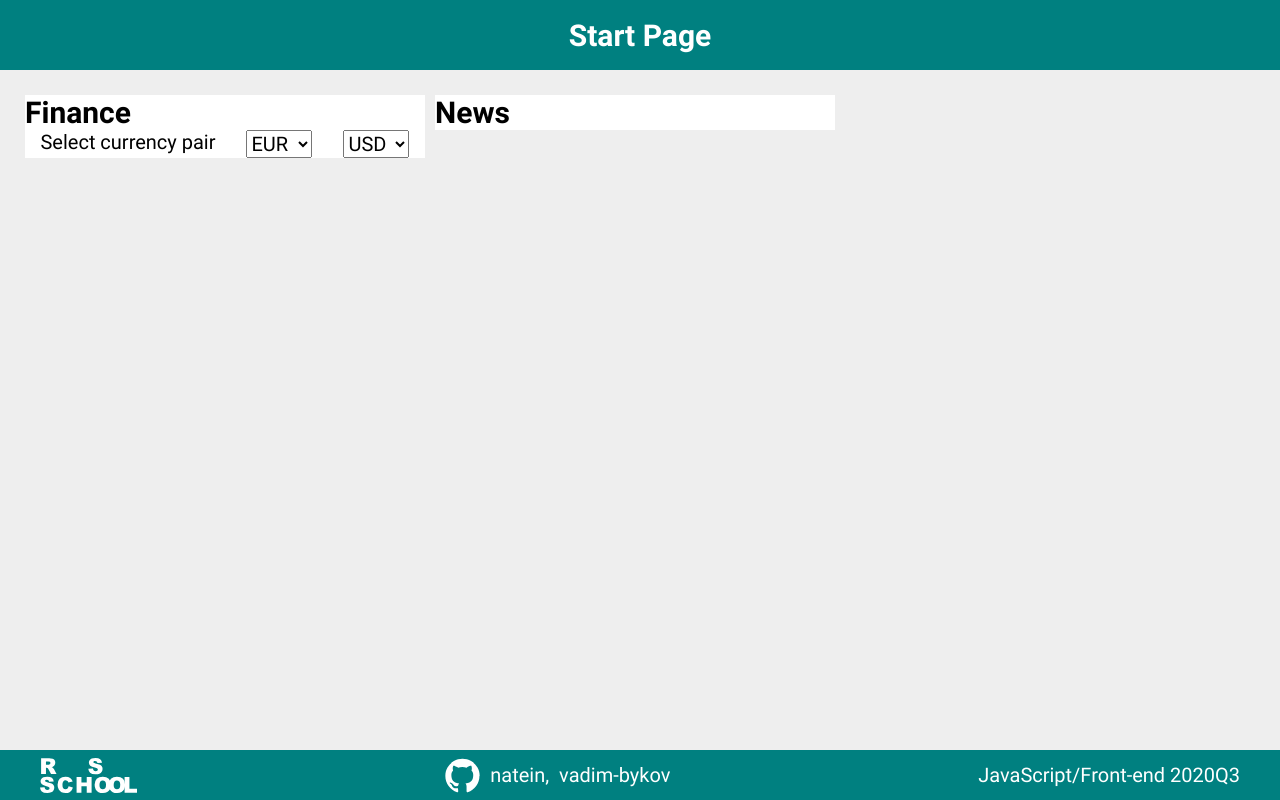
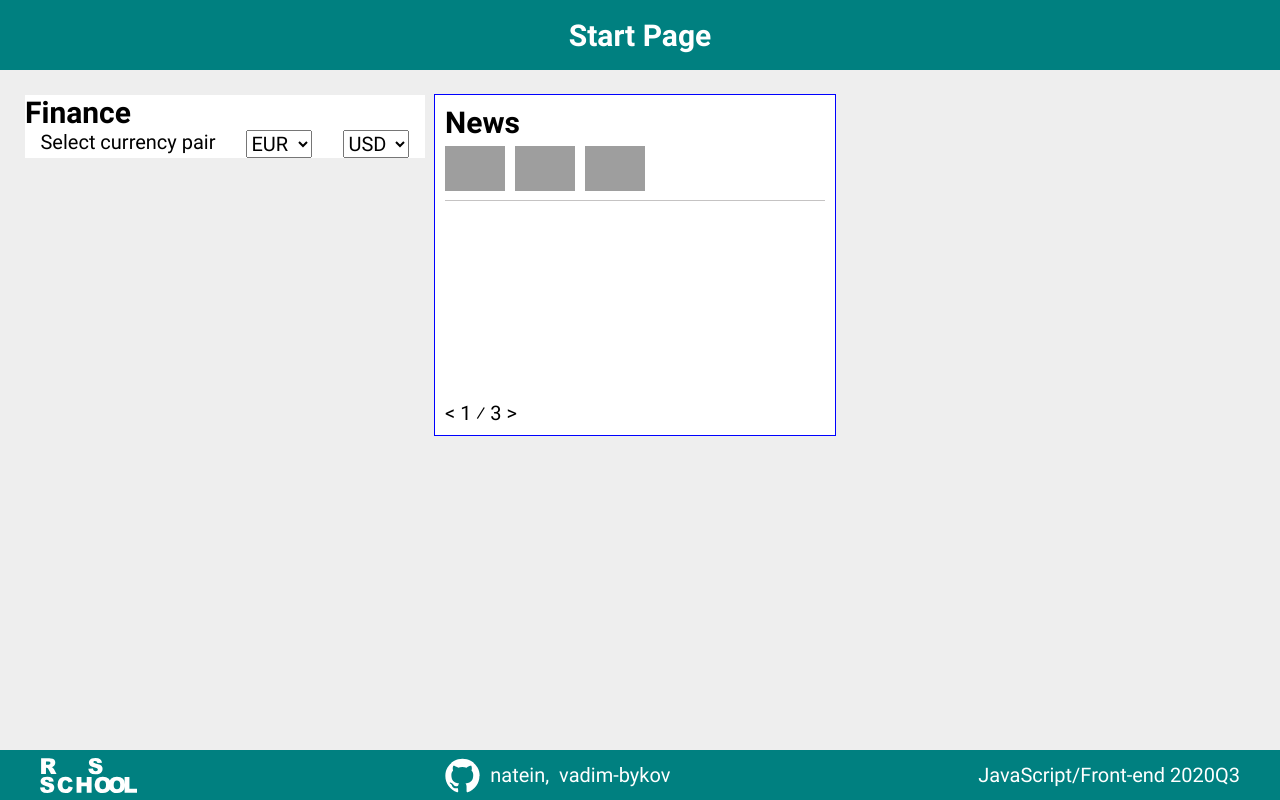
Before and after one commit to natein/Startpage, a website built with webpack: page src/index.html in a window 1280 px wide. Built offline with nearby package versions, Linux system fonts and the light colour scheme; no server answers; grey boxes are pictures that could not be loaded; files whose address does not match are found by name.

Commit message:
feat: create rss block , add content

```diff
--- a/src/index.html
+++ b/src/index.html
@@ -9,7 +9,7 @@
 </head>
 
 <body>
-  <div id="content"></div>
+
 </body>
 
 </html>
--- a/src/js/components/main/main.js
+++ b/src/js/components/main/main.js
@@ -1,6 +1,6 @@
-import './main.css';
-import Finance from '../finance/finance';
-import Rss from '../rss-news/rss';
+import "./main.css";
+import Finance from "../finance/finance";
+import Rss from "../rss-news/rss";
 
 class Main {
   constructor(parentNode) {
@@ -9,15 +9,15 @@ class Main {
   }
 
   render() {
-    const main = document.createElement('main');
+    const main = document.createElement("main");
     this.parentNode.appendChild(main);
-    const financeContainer = document.createElement('div');
-    financeContainer.classList.add('block');
+    const financeContainer = document.createElement("div");
+    financeContainer.classList.add("block");
     main.appendChild(financeContainer);
     this.fin = new Finance(financeContainer);
 
-    const rssNewsContainer = document.createElement('div');
-    rssNewsContainer.classList.add('block');
+    const rssNewsContainer = document.createElement("div");
+    rssNewsContainer.classList.add("block", "rss");
     main.appendChild(rssNewsContainer);
     this.rss = new Rss(rssNewsContainer);
   }
--- a/src/js/components/rss-news/rss.js
+++ b/src/js/components/rss-news/rss.js
@@ -1,30 +1,172 @@
 import "./rss.css";
 
 const jsonApi = "https://api.rss2json.com/v1/api.json?rss_url=";
-const url = "https://www.euroline.by/politics/rss.xml";
+// const url = 'https://www.euroline.by/politics/rss.xml';
 
-const getRss = async (url) => {
+const urlArray = [
+  {
+    service: "Lenta.ru",
+    logo: "https://lenta.ru/images/small_logo.png",
+    links: [
+      "https://lenta.ru/rss/news",
+      "https://lenta.ru/rss/top7",
+      "https://lenta.ru/rss/last24",
+    ],
+  },
+  {
+    service: "Газета.Ru",
+    logo: "https://img.gazeta.ru/files3/677/4728677/gazeta_logo.jpg",
+    links: [
+      "https://www.gazeta.ru/export/rss/first.xml",
+      "https://www.gazeta.ru/export/rss/lenta.xml",
+      "https://www.gazeta.ru/export/rss/lastnews.xml",
+    ],
+  },
+  {
+    service: "TUT.BY",
+    logo: "https://img.tyt.by/i/rss/news/logo.gif",
+    links: [
+      "https://news.tut.by/rss/index.rss",
+      "https://news.tut.by/rss/economics.rss",
+      "https://news.tut.by/rss/society.rss",
+    ],
+  },
+];
+
+const getRss = async (url = "https://lenta.ru/rss/news") => {
   const request = await fetch(`${jsonApi}${url}`);
   const data = await request.json();
   console.log(data);
+  return data;
 };
 
 class Rss {
   constructor(parentNode) {
     this.parentNode = parentNode;
+    this.numberLink = 0;
+    this.permissionAddListener = true;
     this.render();
   }
 
+  fillNewsBookmarks() {
+    const bookmarksContainer = this.parentNode.querySelector(".bookmarks");
+
+    urlArray.forEach((service) => {
+      const bookmark = document.createElement("img");
+      bookmark.classList.add("logo");
+      bookmark.src = service.logo;
+      bookmarksContainer.appendChild(bookmark);
+      bookmark.addEventListener("click", () => {
+        this.numberLink = 0;
+        this.fillContentBlock(service);
+        this.changePage(service);
+      });
+    });
+  }
+
+  setNewsTitle(text) {
+    const title = this.parentNode.querySelector(".title");
+    title.textContent = text;
+  }
+
+  setNumberPage(currentNumber, amountNumbers) {
+    // const navPageBlock = this.parentNode.querySelector(".nav-page");
+    // navPageBlock.innerHTML = `
+    // <span class="current-page">${currentNumber}</span>
+    // <span>&frasl;</span>
+    // <span class="amount-pages">${amountNumbers}</span>
+    // `;
+    const currentPage = this.parentNode.querySelector(".current-page");
+    const amountPages = this.parentNode.querySelector(".amount-pages");
+    currentPage.textContent = currentNumber;
+    amountPages.textContent = amountNumbers;
+  }
+
+  clearContentBlock() {
+    const topics = this.parentNode.querySelectorAll(".topic");
+    topics.forEach((topic) => topic.parentElement.removeChild(topic));
+  }
+
+  async fillContentBlock(service, shift = 0) {
+    this.numberLink += shift;
+
+    const amountLinks = service.links.length;
+    const resetNumberLink =
+      this.numberLink < 0 || this.numberLink >= amountLinks;
+    if (resetNumberLink) this.numberLink = 0;
+
+    const url = service.links[this.numberLink];
+    const rssNews = await getRss(url);
+
+    const content = this.parentNode.querySelector(".content");
+
+    this.clearContentBlock();
+    rssNews.items.forEach((news) => {
+      const topic = document.createElement("div");
+      topic.classList.add("topic");
+      topic.innerHTML = `
+        <img class="topic-img" src="${news.enclosure.link}" alt="topic">
+        <a class="topic-link" href="${news.link}" target="_blank" title="${news.description}">${news.title}</a>
+      `;
+      content.appendChild(topic);
+    });
+
+    this.setNewsTitle(rssNews.feed.title);
+    this.setNumberPage(this.numberLink + 1, amountLinks);
+
+    // console.log(this.numberLink);
+  }
+
+  prevPageListener() {
+    this.fillContentBlock(service, -1);
+  }
+
+  changePage(service) {
+    // if (!this.permissionAddListener) return;
+    const prevPage = this.parentNode.querySelector(".prev-page");
+    const nextPage = this.parentNode.querySelector(".next-page");
+
+    prevPage.addEventListener("click", () => {
+      this.fillContentBlock(service, -1);
+    });
+
+    nextPage.addEventListener("click", () => {
+      this.fillContentBlock(service, 1);
+    });
+
+    // this.permissionAddListener = false;
+  }
+
   render() {
-    const caption = document.createElement("h3");
-    caption.textContent = "News";
-    this.parentNode.appendChild(caption);
+    // const caption = document.createElement("h3");
+    // caption.textContent = "News";
+    // this.parentNode.appendChild(caption);
+    this.parentNode.innerHTML = `
+    <h3>News</h3>
+    <div class="bookmarks"> </div>
+    <div class="title"> </div>
+    <div class="content"> </div>
+    <div class="number-pages">
+      <span class="prev-page">&lt;</span>
+      <span class="nav-page">
+        <span class="current-page">1</span>
+        <span>&frasl;</span>
+        <span class="amount-pages">3</span>
+      </span>
+      <span class="next-page">&gt;</span>
+    </div>
+    `;
+    this.fillNewsBookmarks();
+    this.fillContentBlock(urlArray[0], 0);
+    this.changePage(urlArray[0]);
   }
 }
 
 export default Rss;
 
-// const feedURL = "https://www.euroline.by/politics/rss.xml";
+// const feedURL = 'https://news.google.com/news/rss?hl=ru&gl=SE&ceid=SE%3Asv';
+// url = 'https://www.euroline.by/politics/rss.xml'
+// const feedURL = "https://lenta.ru/rss/news";
 
 // async function getRSS() {
 //   const request = await fetch(
@@ -32,15 +174,15 @@ export default Rss;
 //   );
 //   const data = await request.json();
 //   console.log(data);
-//   const itemsContainer = document.createElement("DIV");
+//   const itemsContainer = document.querySelector(".rss");
 
 //   for (let i = 0, t = data.items.length; i < t; ++i) {
 //     const item = data.items[i];
 //     const itemContainer = document.createElement("DIV");
 
 //     const itemTitleElement = document.createElement("H2");
-//     const itemLinkElement = document.createElement("A");
-//     const itemDescriptionElement = document.createElement("P");
+//     const itemLinkElement = document.createElement("a");
+//     const itemDescriptionElement = document.createElement("p");
 
 //     itemLinkElement.setAttribute("href", item.link);
 //     itemLinkElement.innerText = item.title;
@@ -58,7 +200,7 @@ export default Rss;
 //   const titleElement = document.createElement("H1");
 //   titleElement.innerText = data.feed.title;
 
-//   content.appendChild(titleElement);
-//   content.appendChild(itemsContainer);
+// content.appendChild(titleElement);
+// content.appendChild(itemsContainer);
 // }
 // getRSS();
--- a/src/js/components/rss-news/rss.scss
+++ b/src/js/components/rss-news/rss.scss
@@ -0,0 +1,51 @@
+.rss {
+  outline: 1px solid blue;
+  // height: 450px;
+  padding: 10px;
+}
+
+.bookmarks {
+  display: flex;
+  flex-wrap: wrap;
+  padding: 6px 0;
+  border-bottom: 1px solid rgb(197, 195, 195);
+
+  .logo {
+    width: 60px;
+    margin-right: 10px;
+    cursor: pointer;
+    padding-bottom: 2px;
+    border-bottom: 1px solid transparent;
+    &:hover {
+      transition: all 0.2s ease-in-out;
+      border-bottom: 1px solid #000;
+    }
+  }
+}
+
+.content {
+  height: 200px;
+  overflow: auto;
+  text-align: justify;
+}
+
+.topic {
+  display: grid;
+  align-items: center;
+  grid-template-columns: 1fr 5fr;
+  grid-gap: 10px;
+  margin: 5px;
+
+  .topic-img {
+    width: 60px;
+  }
+
+  .topic-link {
+    text-decoration: none;
+    color: #000;
+    font-size: 0.7rem;
+    &:hover {
+      text-decoration: underline;
+    }
+  }
+}
```
Also changed, not shown: src/js/components/rss-news/rss.css.
